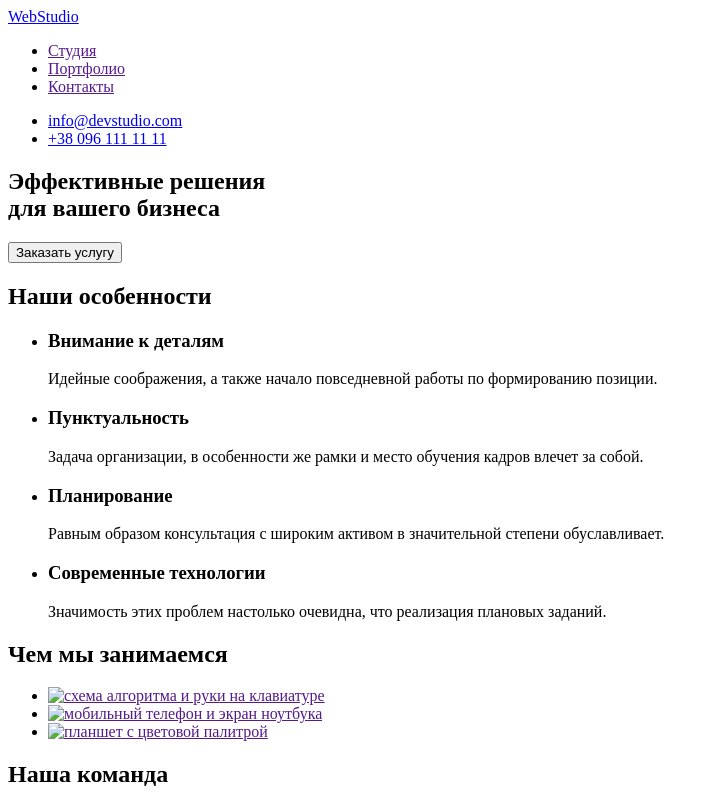
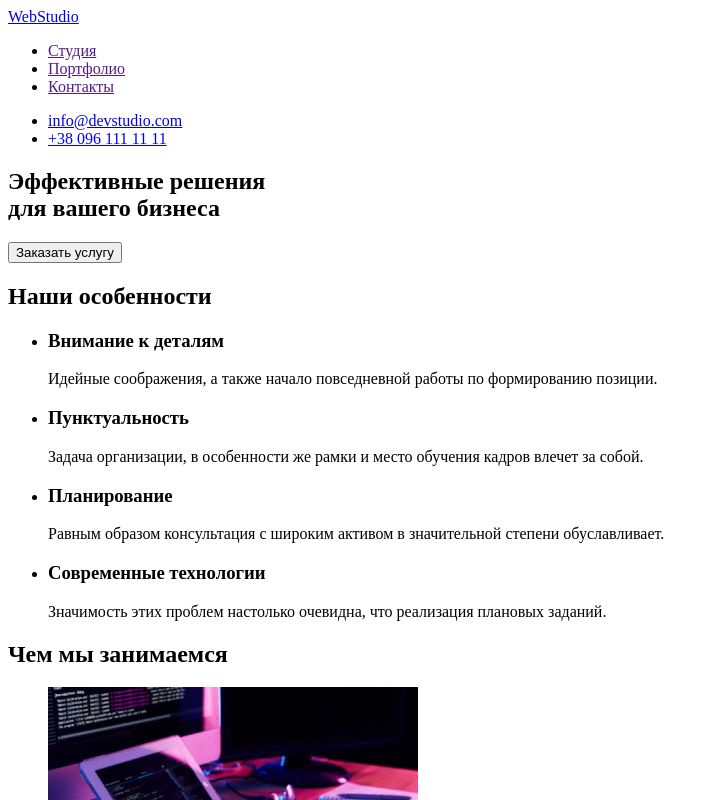
Before and after one commit to okhotnyk/goit-markup-hw-01, a plain HTML site: page index.html in a window 1280 px wide. Shown: the top 800 px of the page, without its empty margins (0-719 px from the left). Drawn offline with Linux system fonts and the light colour scheme; the site is published under a folder, as on GitHub Pages, so addresses that start at the root find nothing.

Commit message:
Убирает первый слэш
был неправильно указан url картинок

```diff
--- a/index.html
+++ b/index.html
@@ -61,9 +61,9 @@
         <section>
             <h2>Чем мы занимаемся</h2>
             <ul>
-                <li><a href=""><img src="/images/box1-sq.jpg" alt="схема алгоритма и руки на клавиатуре" title="Разработка" width="370" height="294"></a></li>
-                <li><a href=""><img src="/images/box2-sq.jpg" alt="мобильный телефон и экран ноутбука" title="Верстка" width="370" height="294"></a></li>
-                <li><a href=""><img src="/images/box3-sq.jpg" alt="планшет с цветовой палитрой" width="370" title="Дизайн" height="294"></a></li>
+                <li><a href=""><img src="images/box1-sq.jpg" alt="схема алгоритма и руки на клавиатуре" title="Разработка" width="370" height="294"></a></li>
+                <li><a href=""><img src="images/box2-sq.jpg" alt="мобильный телефон и экран ноутбука" title="Верстка" width="370" height="294"></a></li>
+                <li><a href=""><img src="images/box3-sq.jpg" alt="планшет с цветовой палитрой" width="370" title="Дизайн" height="294"></a></li>
             </ul>
         </section>
 
```
